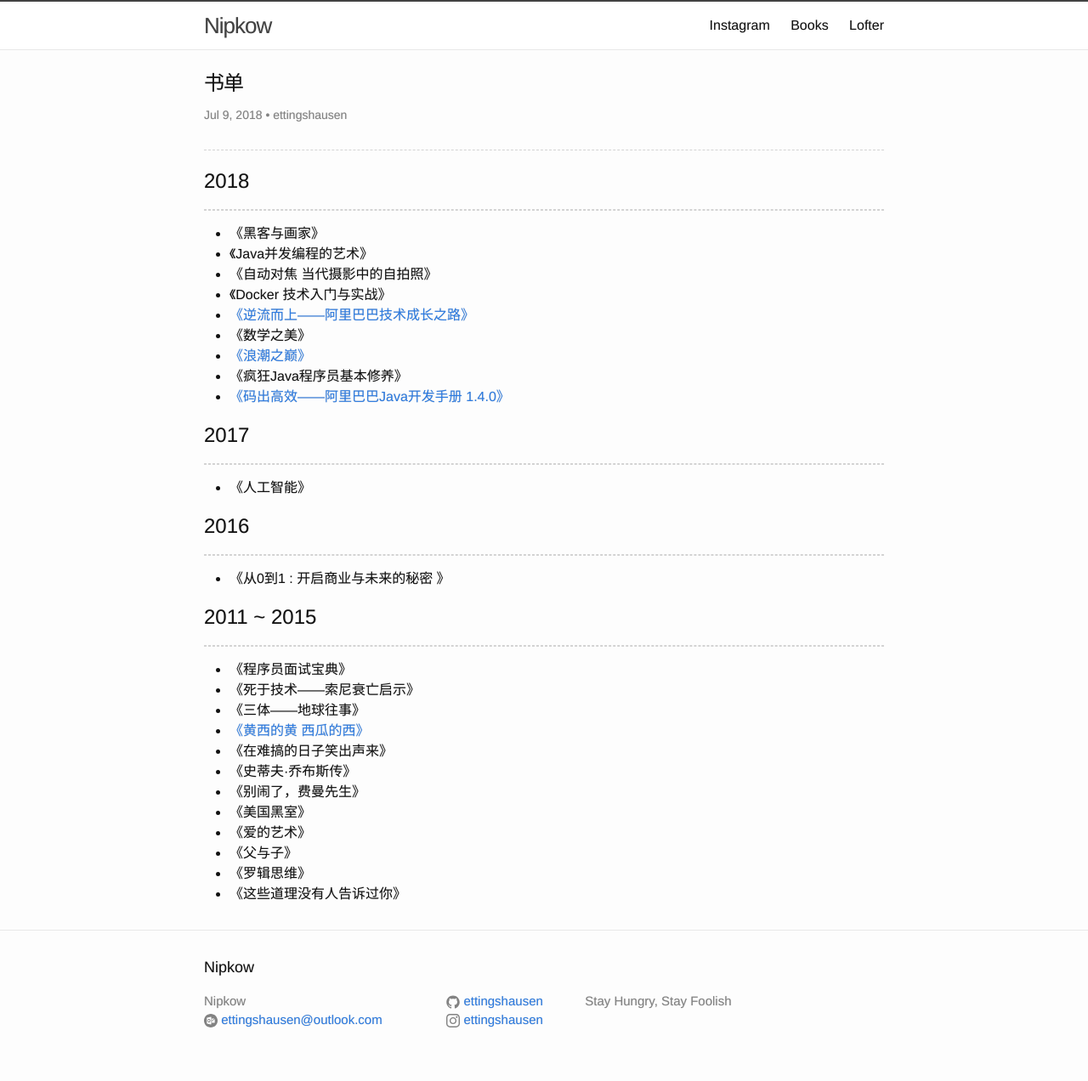
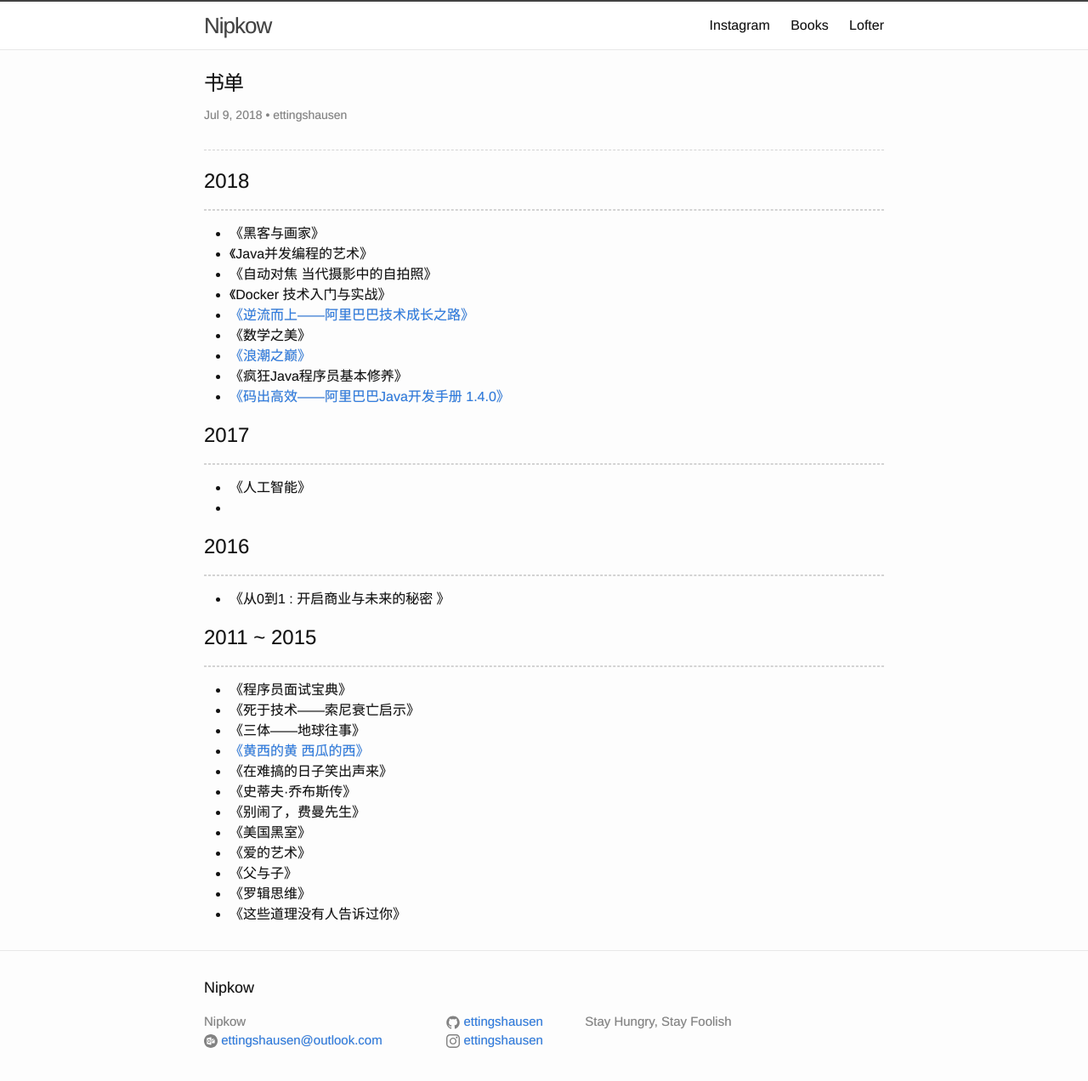
Before and after one commit to ettingshausen/ettingshausen.github.io, a Jekyll site: the page built from books/books.md, in a window 1280 px wide and 1296 px high. Shown: the top 1272 px of the window at 85% size. Built offline with Jekyll 4.4.1, drawn with Linux system fonts in a browser that asks for light colours.

Commit message:
tensorflow practice

```diff
--- a/books/books.md
+++ b/books/books.md
@@ -21,6 +21,7 @@
 # 2017
 ---
 + 《人工智能》
++ <TensorFlow技术解析与实战>
 
 # 2016
 ---
```
